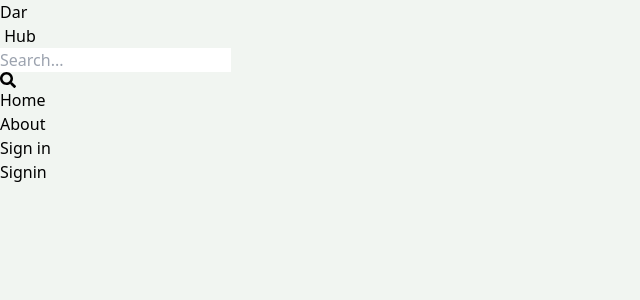
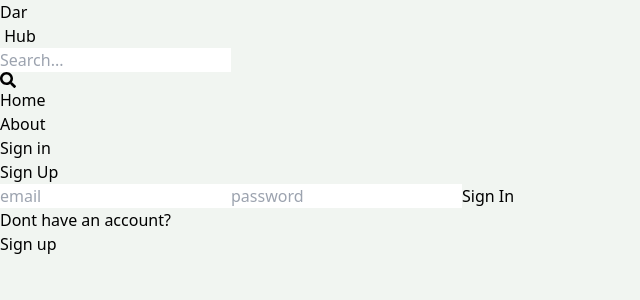
Before and after one commit to Chawketodeh/mern-estate, a React (Vite) app in the folder client/: page /signin in a window 1280 px wide. Shown: the top 300 px of the page, without its empty margins (0-640 px from the left). Built offline with nearby package versions, Linux system fonts and the light colour scheme.

Commit message:
complete a sign in page functionality

```diff
--- a/client/src/pages/SignIn.jsx
+++ b/client/src/pages/SignIn.jsx
@@ -1,7 +1,80 @@
-import React from 'react'
+import { useState } from "react";
+import { Link, useNavigate } from "react-router-dom";
 
 export default function SignIn() {
+  const [formData, setFormData] = useState ({});
+  const [error, setError] = useState (null);
+  const [loading, setLoading] = useState (false);
+  const navigate = useNavigate();
+  const handleChange = (e) =>{
+    setFormData(
+      {
+        ...formData,
+        [e.target.id] : e.target.value,
+      }
+    );
+  };
+  const handleSubmit = async(e) => {
+    e.preventDefault();
+    try{
+      setLoading(true);
+    const res = await fetch('/api/auth/signin',
+      {
+        method: 'POST',
+        headers:{
+          'Content-Type':'application/json',
+        },
+        body : JSON.stringify(formData),
+      }
+    );
+    const data = await res.json();
+    console.log(data);
+    if (data.success === false) {
+      setLoading(false);
+      setError(data.message);
+      return;
+    }
+    setLoading(false);
+    setError(null);
+    navigate('/home');
+    } catch(error){
+      setLoading(false);
+      console.error(error);
+    }
+  };
+
   return (
-    <div>Signin</div>
-  )
+    <div className="p-3 max-w-lg mx-auto">
+      <h1 className="text-3xl text-center font-semibold my-7">Sign Up</h1>
+      <form onSubmit={handleSubmit} className="flex flex-col gap-4">
+
+        <input
+          type="email"
+          placeholder="email"
+          className="border p-3 rounded-lg"
+          id="email"
+          onChange={handleChange}
+        ></input>
+        <input
+          type="password"
+          placeholder="password"
+          className="border p-3 rounded-lg"
+          id="password"
+          onChange={handleChange}
+        ></input>
+
+        <button disabled={loading} className="bg-slate-700 text-white p-3 rounded-lg uppercase
+        hover:opacity-95 disabled:opacity-80">
+          {loading ? 'Loading...' : 'Sign In'}
+        </button>
+      </form>
+      <div className="flex gap-2 mt-5">
+        <p>Dont have an account? </p>
+        <Link to="/signup">
+          <span className="text-blue-700">Sign up</span>
+        </Link>
+      </div>
+      {error && <p className="text-red-500 mt-5">{error}</p>}
+    </div>
+  );
 }
--- a/client/src/pages/SignUp.jsx
+++ b/client/src/pages/SignUp.jsx
@@ -76,7 +76,7 @@ export default function SignUp() {
       </form>
       <div className="flex gap-2 mt-5">
         <p>Already have an account? </p>
-        <Link to="/sign-in">
+        <Link to="/signin">
           <span className="text-blue-700">Sign In</span>
         </Link>
       </div>
```
